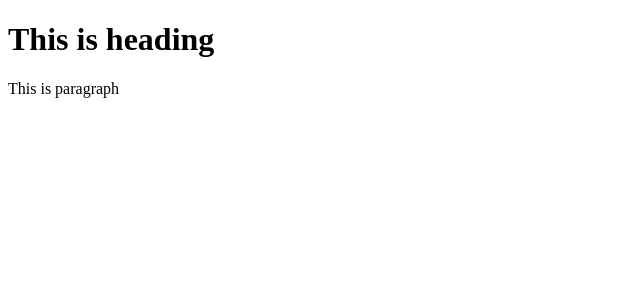
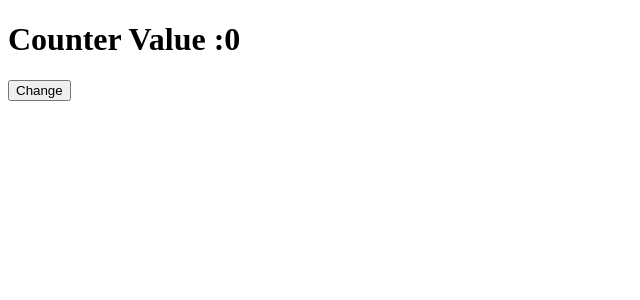
Before and after one commit to CSWorldTelugu/React-Classes, a React (Create React App) app: page / in a window 1280 px wide. Shown: the top 300 px of the page, without its empty margins (0-640 px from the left). Built offline with nearby package versions, Linux system fonts and the light colour scheme.

Commit message:
state & use state

```diff
--- a/public/index.html
+++ b/public/index.html
@@ -20,6 +20,10 @@
   <div id="root"></div>
 
 
+
+
+
+
 </body>
 
 </html>
--- a/src/App.js
+++ b/src/App.js
@@ -1,43 +1,38 @@
+import React, { useState } from "react"
+
+//useState() method(hook) in functional  component
 function App() {
-  return (
-    <div>
-      <h1>This is heading</h1>
-      <p>This is paragraph</p>
-    </div>
-  )
-
+      let [counter, updateCounter] = useState(0)
+      return (
+            <>
+                  <h1>Counter Value :{counter}</h1>
+                  <button onClick={() => {
+                        updateCounter(++counter)
+                  }}>Change</button>
+            </>
+      )
 }
 
-/*Using Arrow function
+/*State in Class component
 
-let App = () =>
+class App extends React.Component {
+      st = {
+            counter: 0
+      }
+      render() {
+            return (
+                  <>
+                        <h1>Counter Value :{this.st.counter}</h1>
+                        <button onClick={() => {
+                              this.setState({
+                                    counter: this.st.counter + 1
+                              })
+                        }}>Change</button>
+                  </>
+            )
 
-  <div>
-    <h1>This is heading</h1>
-    <p>This is paragraph</p>
-  </div>
+      }
 
-*/
-
-
-/*Using Anonymous function
-
-let App = function () {
-  return (
-    <div>
-      <h1>This is heading</h1>
-      <p>This is paragraph</p>
-    </div>
-  )
-}
-*/
-
-
-
-
-
-
-
-
+} */
 
 export default App
--- a/src/index.js
+++ b/src/index.js
@@ -5,14 +5,8 @@ import App from './App'
 const root = ReactDOM.createRoot(document.getElementById('root'));
 
 
-
-
 root.render(
-  //App()
-  // <App></App>
-  <App />
-
-
-
+  <App >
+  </App>
 
 );
```
